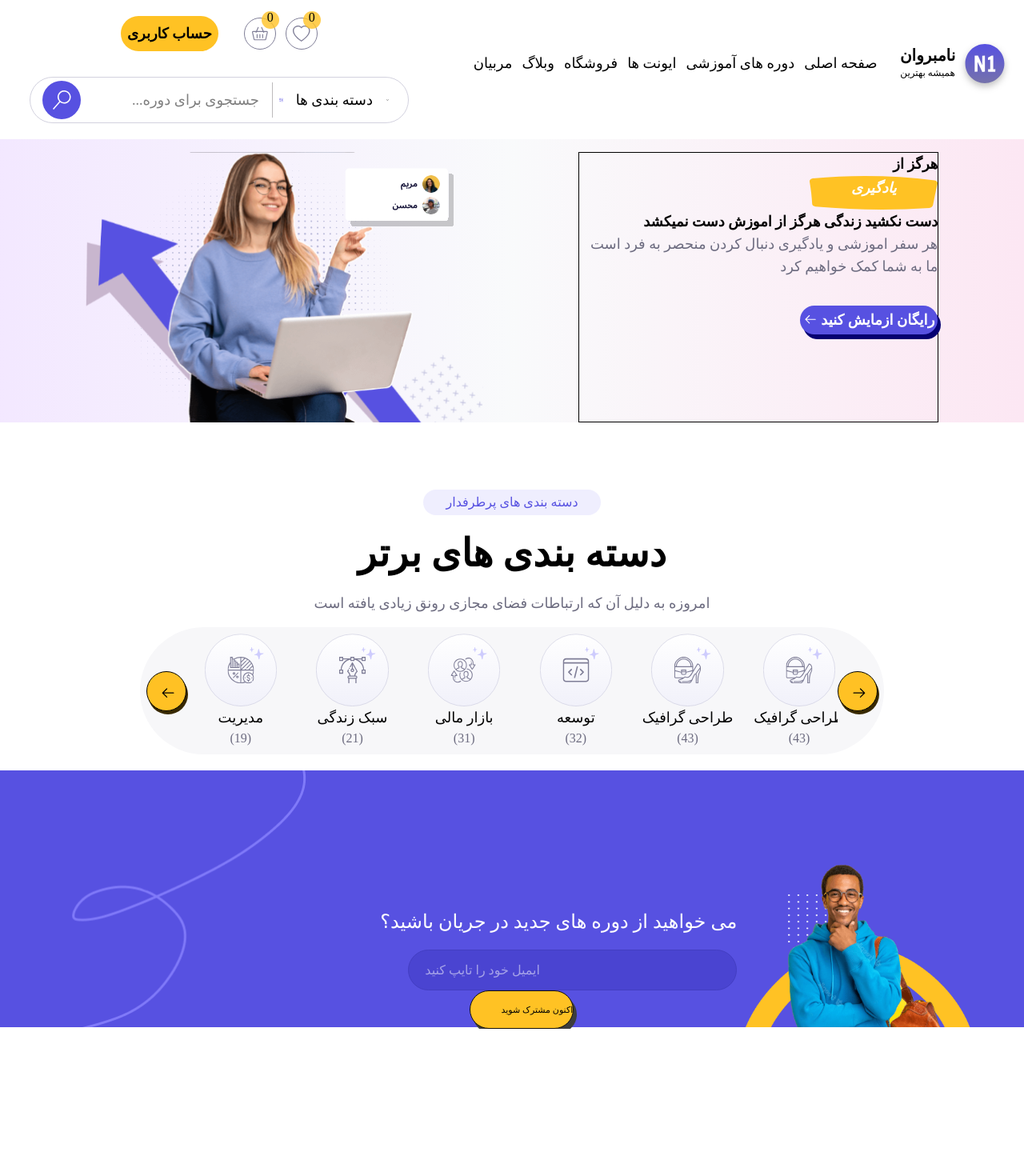
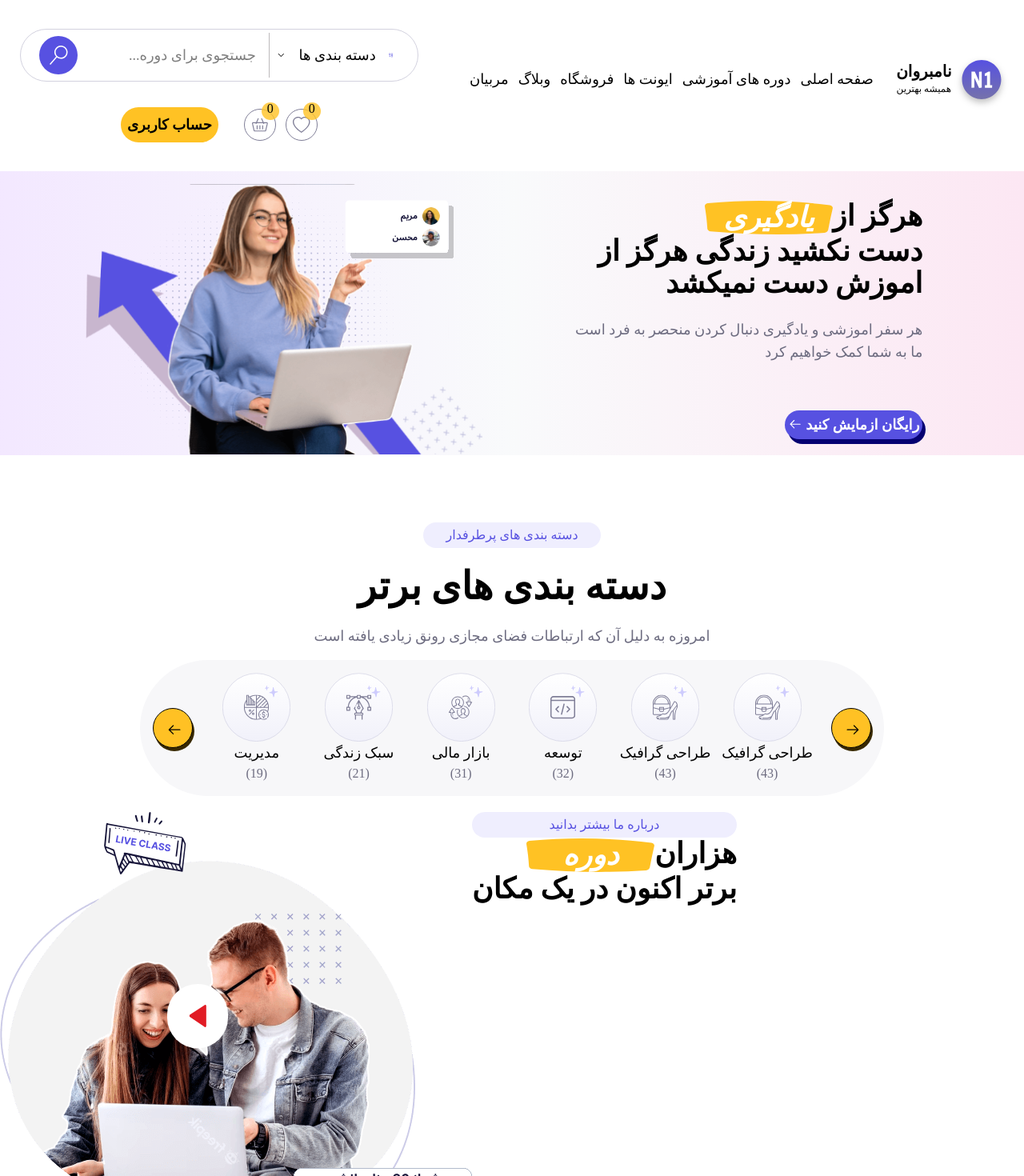
Before and after one commit to react-summer-1404/Nova, a React (Vite) app: page / in a window 1280 px wide. Shown: the top 1470 px of the page at 80% size. Before the commit the page ends 1286 px from the top, so only its background shows below. Built offline with nearby package versions, Linux system fonts and the light colour scheme.

Commit message:
contex component added

```diff
--- a/src/assets/styles/variable.css
+++ b/src/assets/styles/variable.css
@@ -9,6 +9,8 @@
     --color-golden-yellow: #ffc124;
     --color-light-gray: #F7F7F9;
     --color-text-gray: #6D6C80;
+    --color-dark-purple: #5751E1;
+    --color-light-purple: #EFEEFE;
 
     --font-base: 'Poppins', serif;
 }
--- a/src/components/layout/navbar/Navbar.jsx
+++ b/src/components/layout/navbar/Navbar.jsx
@@ -9,11 +9,10 @@ import AccountBtn from "./components/AccountBtn";
 
 const Navbar = () => {
   return (
-    <div className="flex-center w-screen lg:p-5 pb-10 ">
-      <div className ="flex md:flex-wrap md:justify-center md:gap-3 justify-between items-center lg:gap-16  w-full lg:flex-nowrap">
+    <div className="flex-center w-screen lg:p-5 pb-4 gap-6">
+      <div className ="flex md:flex-wrap md:justify-center md:gap-7 justify-between items-center p-4  lg:gap-16  w-full lg:flex-nowrap">
 
-
-        <div className="flex-center md:flex-start  items-center lg:gap-8 md:gap-2 flex-wrap">
+        <div className="flex-center md:flex-start  items-center lg:gap-8 md:gap-2 flex-wrap-reverse">
           <AccountBtn />
           <UserCartFavorites />
           <SearchBox />
--- a/src/components/layout/navbar/components/SearchBox.jsx
+++ b/src/components/layout/navbar/components/SearchBox.jsx
@@ -21,6 +21,9 @@ const SearchBox = () => {
         />
       </div>
       <div className="hidden md:flex md:justify-start md:border-l md:border-[#BDBABB] md:gap-4 md:items-center md:p-2 w-1/3 ">
+
+        <GoChevronDown style={{fontSize:"40px"}}/>
+        <span className="whitespace-nowrap text-responsive">دسته بندی ها</span>
         <svg
           width="16"
           height="16"
@@ -45,9 +48,6 @@ const SearchBox = () => {
             </clipPath>
           </defs>
         </svg>
-
-        <span className="whitespace-nowrap text-responsive">دسته بندی ها</span>
-        <GoChevronDown />
       </div>
 
     </div>
--- a/src/components/section/landing/AboutSection/AboutSection.jsx
+++ b/src/components/section/landing/AboutSection/AboutSection.jsx
@@ -1,9 +1,18 @@
 import React from 'react'
+import AboutPic from "../../../../assets/images/aboutUsHome.svg"
+import Tag from '../../../ui/Tag/Tag'
+import "../../../../assets/styles/variable.css"
+import Contex from '../../../ui/accentText/contex'
+
 
 const AboutSection = () => {
   return (
-    <div>
-      AboutSection
+    <div className='flex'>
+      <img src={AboutPic}></img>
+      <div>
+        <Tag title={"درباره ما بیشتر بدانید"} textColor={"var(--color-dark-purple)"} bgColor={"var(--color-light-purple)"}/>
+        <Contex beforeLabel={"هزاران"} afterLabel={"برتر اکنون در یک مکان"} text={"دوره"}/>
+      </div>
     </div>
   )
 }
--- a/src/components/section/landing/HeroSection/HeroSection.jsx
+++ b/src/components/section/landing/HeroSection/HeroSection.jsx
@@ -3,24 +3,25 @@ import "../../../../assets/styles/global.css";
 import heroPic from "../../../../assets/images/herosectionPic.svg";
 import PurpleBtn from "../../../ui/button/BlueButton";
 import { GoArrowLeft } from "react-icons/go";
-import AccentText from  "../../../ui/accentText/AccentText"
+import AccentText from "../../../ui/accentText/AccentText";
+import Contex from "../../../ui/accentText/contex";
 const HeroSection = () => {
   return (
-
     <div className="bg-gradient-to-r from-purple-100 via-gray-50 to-pink-100 w-screen flex-center pt-4">
       <div className="flex justify-between w-5/6">
-      <img src={heroPic} className="hidden md:block md:w-1/2 md:h-3/4" />
+        <img src={heroPic} className="hidden md:block md:w-1/2 md:h-3/4" />
 
-        <div className="pb-4 border">
-          <h2 className="text-right font-bold text-lg">هرگز از {<AccentText title={"یادگیری"}/>} دست نکشید زندگی هرگز از اموزش دست نمیکشد</h2>
+        <div className="p-5 flex flex-col gap-6">
+
+       <Contex beforeLabel={"هرگز از"} afterLabel={"دست نکشید زندگی هرگز از اموزش دست نمیکشد"} text={"یادگیری"} />
+
           <h3 className="text-[#6D6C80] text-responsive text-right pb-[35px] max-w-md ">
             هر سفر اموزشی و یادگیری دنبال کردن منحصر به فرد است ما به شما کمک
             خواهیم کرد
           </h3>
 
-          <PurpleBtn content={"رایگان ازمایش کنید"} BtnIcon={<GoArrowLeft/>}/>
+          <PurpleBtn content={"رایگان ازمایش کنید"} BtnIcon={<GoArrowLeft />} />
         </div>
-
       </div>
     </div>
   );
--- a/src/components/section/landing/TopCategories/TopCategories.jsx
+++ b/src/components/section/landing/TopCategories/TopCategories.jsx
@@ -1,6 +1,6 @@
 import React from 'react'
 import Tag from '../../../ui/Tag/Tag'
-import Slider from '../../slider/Slider'
+import Slider from '../../landing/TopCategories/slider/Slider'
 import "../../../../assets/styles/global.css"
 
 const TopCategories = () => {
--- a/src/components/section/slider/Slider.jsx
+++ b/src/components/section/landing/TopCategories/slider/Slider.jsx
@@ -1,9 +1,9 @@
 import React, { useState } from 'react'
 import sliderData from "./sliderData"
-import "../../../assets/styles/global.css"
-import "../../../assets/styles/variable.css"
-import useSlider from "../../../hooks/useSlider"
-import YellowButton from '../../ui/button/YellowButton'
+import "../../../../../assets/styles/global.css"
+import "../../../../../assets/styles/variable.css"
+import useSlider from "../../../../../hooks/useSlider"
+import YellowButton from '../../../../ui/button/YellowButton'
 import { GoArrowLeft, GoArrowRight } from "react-icons/go";
 
 const Slider = () => {
@@ -14,12 +14,12 @@ const Slider = () => {
   });
 
   return (
-    <div style={{backgroundColor: "var(--color-light-gray)"}} className=" flex-center md:w-3/4  p-2 rounded-full w-[400px]">
+    <div style={{backgroundColor: "var(--color-light-gray)"}} className=" flex-center gap-4 md:w-3/4  p-4 rounded-full w-[400px]">
 
       <YellowButton onClick={prevSlide}  width={"50px"} height={"50px"} icon={<GoArrowLeft className='-m-1'/>}/>
 
       <div className="overflow-hidden">
-        <div className="flex w-fit gap-1 transition-transform duration-500 ease-in-out" style={{ transform: `translateX(-${slide * (100 / itemsPerPage)}%)`} } >
+        <div className="flex w-fit  transition-transform duration-500 ease-in-out" style={{ transform: `translateX(-${slide * (100 / itemsPerPage)}%)`} } >
           {sliderData.map((item, index) => (
             <div key={index} className="flex flex-col  items-center simple-border w-1/6 flex-shrink-0">
             <img src={item.pic} alt={item.title} className="w-2/3" />
--- a/src/components/ui/accentText/AccentText.jsx
+++ b/src/components/ui/accentText/AccentText.jsx
@@ -3,6 +3,7 @@ import React from "react";
 const AccentText = ({ title }) => {
   return (
     <div className="flex justify-end">
+
       <span className="w-40 relative ">
         <svg
           width="160"
@@ -29,7 +30,7 @@ const AccentText = ({ title }) => {
           </defs>
         </svg>
       </span>
-      <i style={{color: "var(--color-white)"}} className="w-40 absolute text-center mt-0.5">{ title }</i>
+      <i style={{color: "var(--color-white)", }} className="w-40 absolute text-center mt-0.5 font-bold ">{ title }</i>
     </div>
   );
 };
--- /dev/null
+++ b/src/components/ui/accentText/Contex.jsx
@@ -0,0 +1,19 @@
+import AccentText from "./AccentText";
+import React from 'react'
+
+const Contex = ({beforeLabel,afterLabel ,text}) => {
+  return (
+
+<div className="text-right font-bold  text-4xl flex flex-col items-end">
+<div className="flex">
+  {<AccentText title={text} />}
+  <h2>{beforeLabel}</h2>
+</div>
+<h2 className="max-w-md">
+{afterLabel}
+</h2>
+</div>
+  )
+}
+
+export default Contex
--- a/src/components/ui/button/BlueButton.jsx
+++ b/src/components/ui/button/BlueButton.jsx
@@ -4,7 +4,7 @@ const PurpleBtn = ({ content, BtnIcon }) => {
   return (
     <button
       type="submit"
-      className="!bg-[#5751E1] shadow-[4px_6px_0px_0px_rgba(5,0,113,1)] text-white !font-semibold rounded-full text-responsive flex gap-1 p-1 ml-auto"
+      className="!bg-[#5751E1] shadow-[4px_6px_0px_0px_rgba(5,0,113,1)] text-white !font-semibold rounded-full text-responsive flex gap-1 p-1 ml-auto cursor-pointer"
     >
       {BtnIcon && <span className="mt-1">{BtnIcon}</span>}
       <span>{content}</span>
--- a/src/pages/landingPage/LandingPage.jsx
+++ b/src/pages/landingPage/LandingPage.jsx
@@ -3,6 +3,7 @@ import JoinTheClub from "../../components/section/landing/JoinTheClub/JoinTheClu
 import Navbar from "../../components/layout/navbar/Navbar";
 import HeroSection from "../../components/section/landing/HeroSection/HeroSection";
 import TopCategories from "../../components/section/landing/TopCategories/TopCategories";
+import AboutSection from "../../components/section/landing/AboutSection/AboutSection";
 
 const LandingPage = () => {
   return (
@@ -10,7 +11,9 @@ const LandingPage = () => {
       <Navbar />
       <HeroSection />
       <TopCategories />
-      <JoinTheClub />
+      <AboutSection/>
+      {/* <JoinTheClub /> */}
+
     </div>
   );
 };
```
Also changed, not shown: src/assets/images/aboutUsHome.svg (added), src/components/section/landing/TopCategories/slider/sliderData.js (renamed from src/components/section/slider/sliderData.js).
